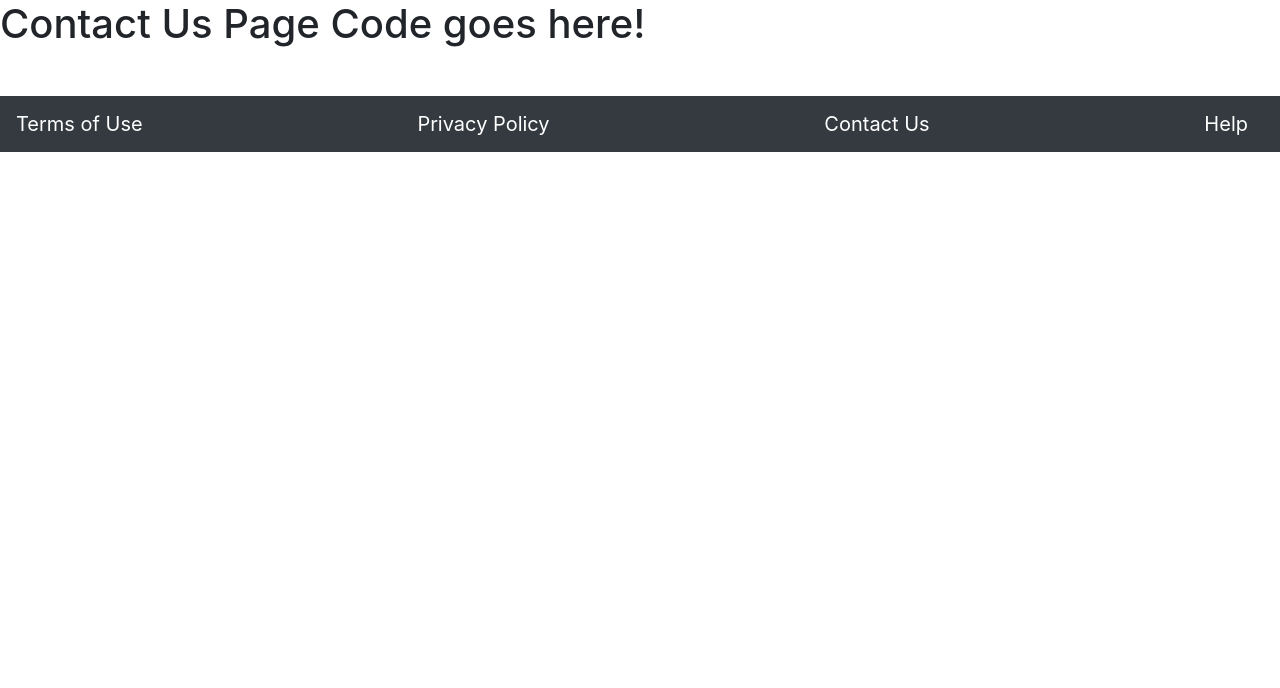
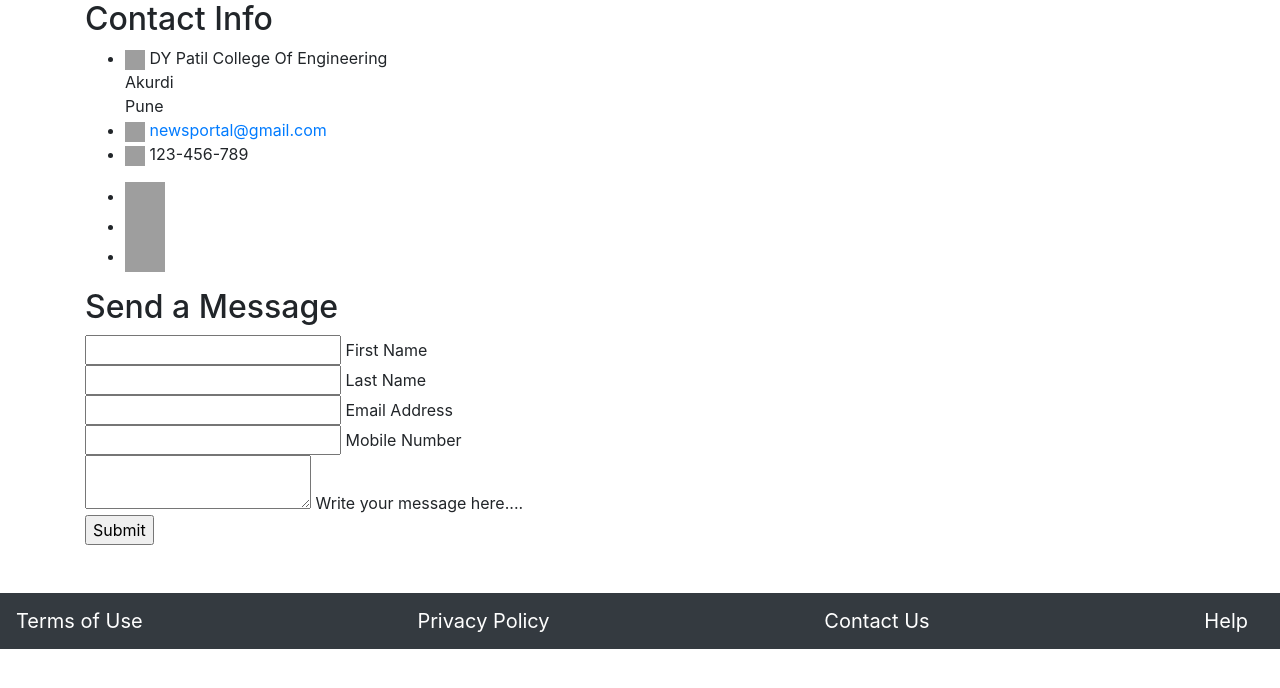
Before and after one commit to Akash1362000/News-Web-App, a Django app: page /contact-us in a window 1280 px wide. Shown: the part 56-744 px from the top of the page. Run offline with Django 3.2, Linux system fonts and the light colour scheme; some libraries are stand-ins or nearby versions; grey boxes are pictures that could not be loaded.

Commit message:
Added feedback and contact form

```diff
--- a/newsapp/templates/newsapp/contact_us.html
+++ b/newsapp/templates/newsapp/contact_us.html
@@ -3,10 +3,78 @@
 
 <!-- Head -->
 {% block head %}
-<title>NewsApp</title>
+<title>ContactUs</title>
 {% endblock %}
 
 <!-- Body -->
+
 {% block body %}
-    <h1>Contact Us Page Code goes here! </h1>
+<body>
+<section>
+    <div class="container">
+    <div class="contactinfo">
+    <div>
+    <h2>Contact Info</h2>
+    <ul class="info">
+    <li>
+    <span><img src="https://upload-icon.s3.us-east-2.amazonaws.com/uploads/icons/png/14432100661535698998-512.png" height="20 px" width="20px" ></span>
+    <span>DY Patil College Of Engineering<br>
+    Akurdi<br>
+    Pune</span>
+    </li>
+    <li>
+    <span><img src="https://www.iconpacks.net/icons/1/free-mail-icon-142-thumb.png" height="20 px" width="20 px"></span>
+    <span><a href="https://mail.google.com/mail/u/0/#inbox?compose=DmwnWrRlQHTbWXGjWWWLkTMDfncMjMdzlsZgzCGJKhxKXZFvBMFdJxMHqFjZSjzFPrxjPwtRjJbv">newsportal@gmail.com</a></span>
+    </li>
+    <li>
+    <span><img src="https://img.icons8.com/dotty/2x/phone.png" height="20 px" width="20 px"></span>
+    <span>123-456-789</span>
+    </li>
+    </ul>
+    </div>
+     <ul class="sci">
+        <li><a href="#"><img src="https://cdn3.iconfinder.com/data/icons/free-social-icons/67/facebook_circle_black-512.png" height="30px"></a></li>
+        <li><a href="#"><img src="https://i.pinimg.com/originals/63/9b/3d/639b3dafb544d6f061fcddd2d6686ddb.png" height="30px"></a></li>
+        <li><a href="#"><img src="https://cdn3.iconfinder.com/data/icons/picons-social/57/43-twitter-512.png" height="30px"></a></li>
+     </ul>
+
+    </div>
+    <div class="ContactForm">
+        <h2>Send a Message</h2>
+        <div class="formbox">
+
+            <div class="inputBox w50">
+                <input type="text" name="" required>
+                <span>First Name</span>
+            </div>
+            <div class="inputBox w50">
+                <input type="text" name="" required>
+                <span>Last Name</span>
+            </div>
+            <div class="inputBox w50">
+                <input type="text" name="" required>
+                <span>Email Address</span>
+            </div>
+            <div class="inputBox w50">
+                <input type="text" name="" required>
+                <span>Mobile Number</span>
+            </div>
+            <div class="inputBox w100">
+                    <textarea name="" required></textarea>
+                    <span>Write your message here....</span>
+            </div>
+            <div class="inputBox w50">
+            <input type="Submit" value="Submit">
+
+            </div>
+            </div>
+        </div>
+    </div>
+    </div>
+    </div>
+    </div>
+        </div>
+    </section>
+</body>
+
 {% endblock body %}
```
Also changed, not shown: newsapp/templates/newsapp/feedback.html (added).
